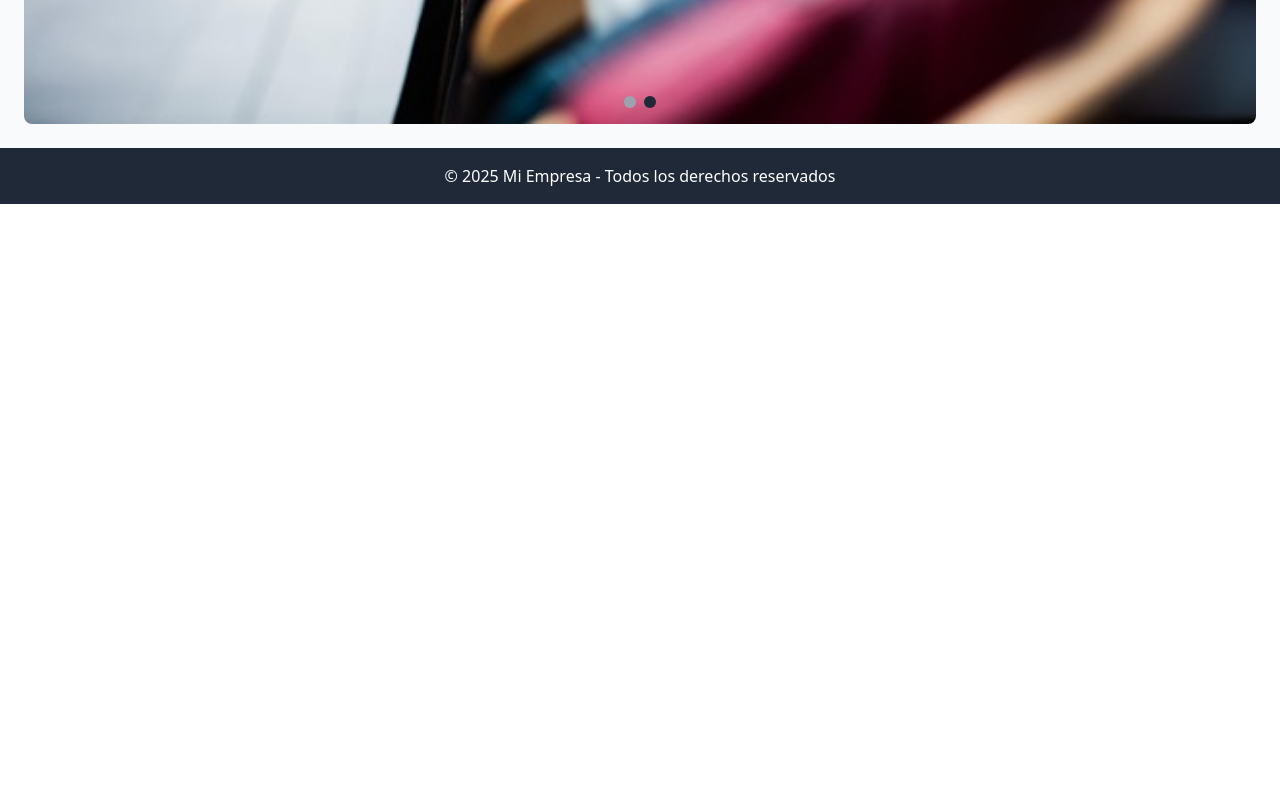
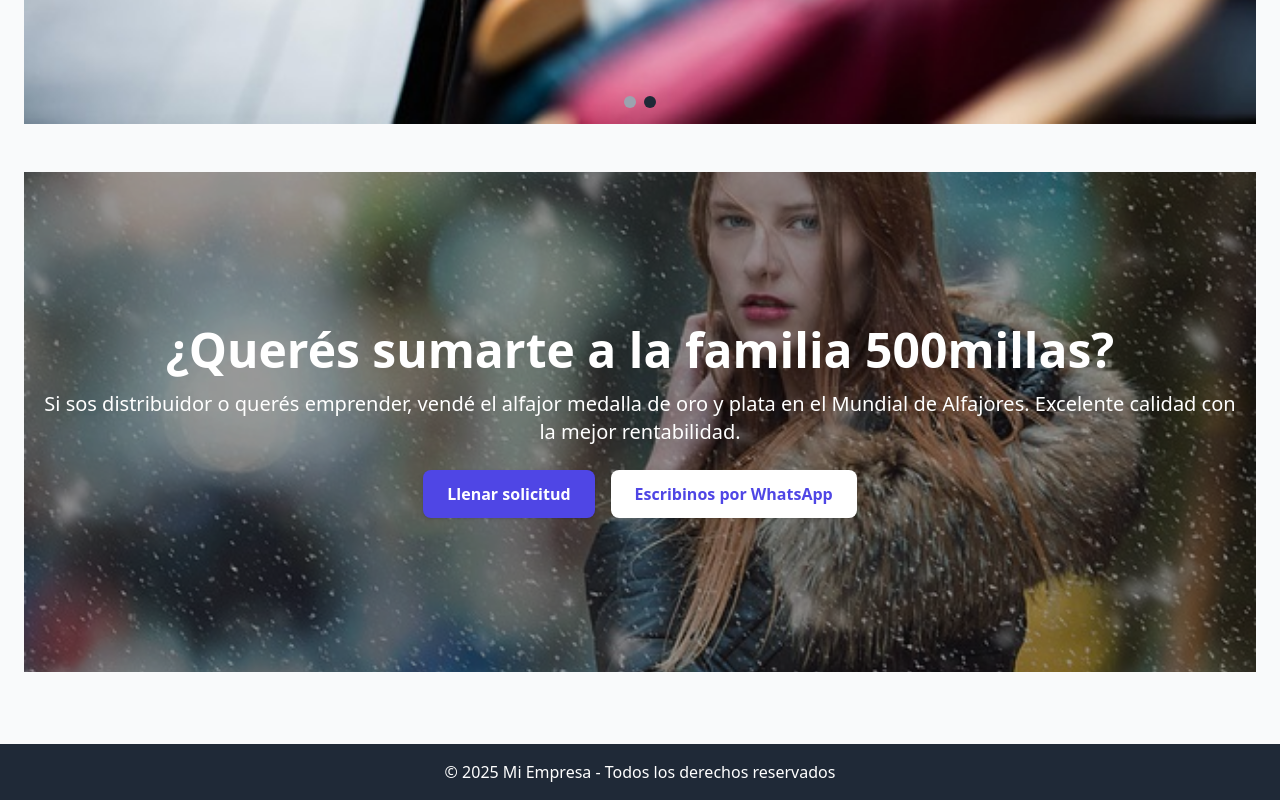
Before and after one commit to Nico09Barberis/500millas, a React (Vite) app in the folder 500-millas-web/: page / in a window 1280 px wide. Shown: the part 958-1758 px from the top of the page. Before the commit the page ends 1162 px from the top, so only its background shows below. Built offline with nearby package versions, Linux system fonts and the light colour scheme.

Commit message:
nueva section con redireccion a form y a whatsapp

```diff
--- a/500-millas-web/src/components/common/ImageCarousel.jsx
+++ b/500-millas-web/src/components/common/ImageCarousel.jsx
@@ -15,7 +15,7 @@
   }, [images.length, interval]);
 
   return (
-    <div className="relative w-full mx-auto overflow-hidden rounded-lg">
+    <div className="relative w-full mx-auto overflow-hidden rounded-none">
       <div
         className="flex transition-transform duration-700 ease-in-out"
         style={{ transform: `translateX(-${currentIndex * 100}%)` }}
--- a/500-millas-web/src/pages/Home.jsx
+++ b/500-millas-web/src/pages/Home.jsx
@@ -2,6 +2,7 @@
 
 import imgHome1 from "../assets/images/img-home-1.jpg";
 import imgHome2 from "../assets/images/img-home-2.jpg";
+import FormSection from "../sections/FormSection";
 
 
 function Home() {
@@ -20,6 +21,8 @@
         {" "}
         {/* margin-top para no tapar la navbar fija */}
         <ImageCarousel images={images} />
+
+        <FormSection />
       </div>
     </div>
   );
--- /dev/null
+++ b/500-millas-web/src/sections/FormSection.jsx
@@ -0,0 +1,55 @@
+import bgImage from "../assets/images/img-home-1.jpg";
+
+const FormSection = () => {
+  const formLink =
+    "https://docs.google.com/forms/d/e/1FAIpQLSdfrTwVrychl5dgV9xvE3mY_S5Bk0NNpUcgeF3R4ACttTFJhw/viewform?usp=header";
+
+  return (
+    <section className="relative w-full h-[500px] overflow-hidden my-12">
+      {/* Imagen de fondo */}
+      <img
+        src={bgImage}
+        alt="Fondo"
+        className="absolute inset-0 w-full h-full object-cover"
+      />
+
+      {/* Overlay oscuro opcional para contraste */}
+      <div className="absolute inset-0 bg-black/40"></div>
+
+      {/* Contenido centrado */}
+      <div className="relative z-10 flex flex-col items-center justify-center h-full text-center text-white px-4">
+        <h1 className="text-4xl md:text-5xl font-bold mb-4">
+          ¿Querés sumarte a la familia 500millas?
+        </h1>
+        <p className="text-lg md:text-xl mb-6">
+          Si sos distribuidor o querés emprender, vendé el alfajor medalla de
+          oro y plata en el Mundial de Alfajores. Excelente calidad con la mejor
+          rentabilidad.{" "}
+        </p>
+
+        {/* Botones */}
+        <div className="flex flex-col md:flex-row gap-4">
+          <a
+            href={formLink}
+            target="_blank"
+            rel="noopener noreferrer"
+            className="inline-block px-6 py-3 bg-indigo-600 hover:bg-indigo-700 rounded-lg shadow font-semibold text-white text-center"
+            aria-label="Llenar solicitud (se abre en nueva pestaña)"
+          >
+            Llenar solicitud
+          </a>
+          <a
+            href="https://wa.me/5493492582838?text=Hola!%20Quiero%20más%20información%20sobre%20los%20alfajores."
+            target="_blank"
+            rel="noopener noreferrer"
+            className="px-6 py-3 bg-white text-indigo-600 hover:bg-gray-100 rounded-lg shadow font-semibold"
+          >
+            Escribinos por WhatsApp
+          </a>
+        </div>
+      </div>
+    </section>
+  );
+};
+
+export default FormSection;
```
Also changed, not shown: 500-millas-web/src/assets/images/imgFormSection.png (added).
